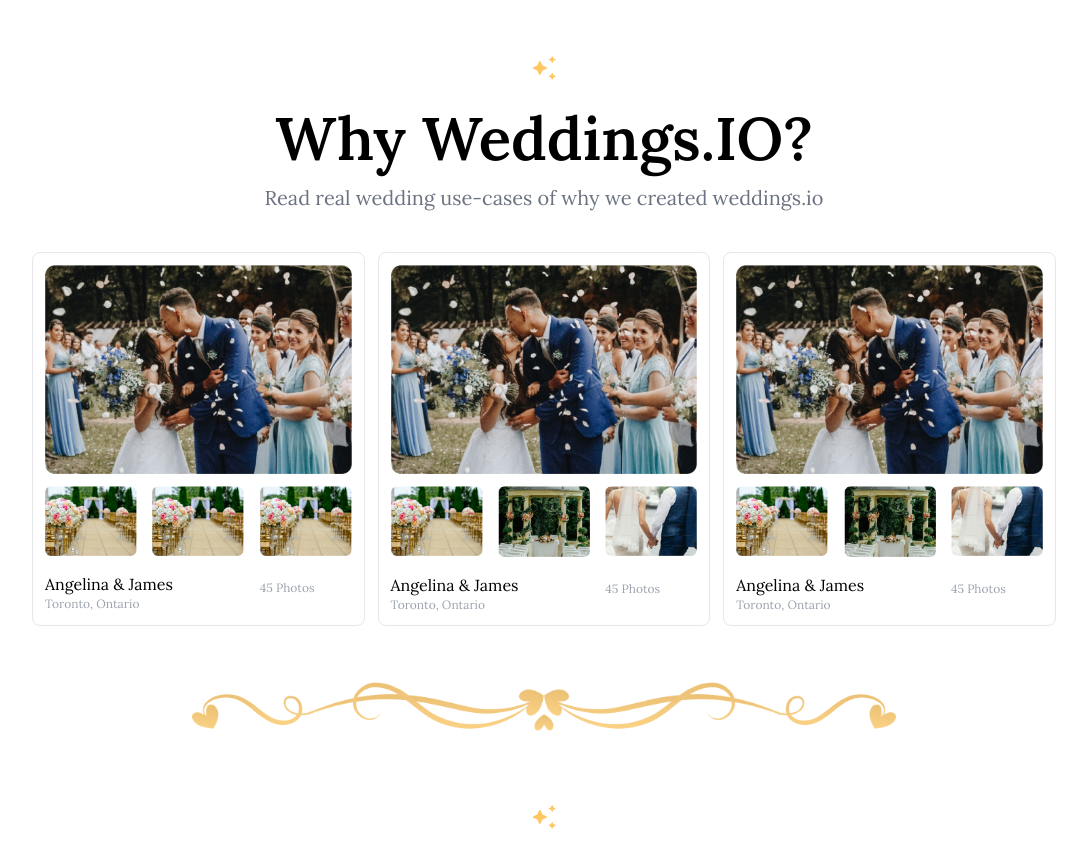
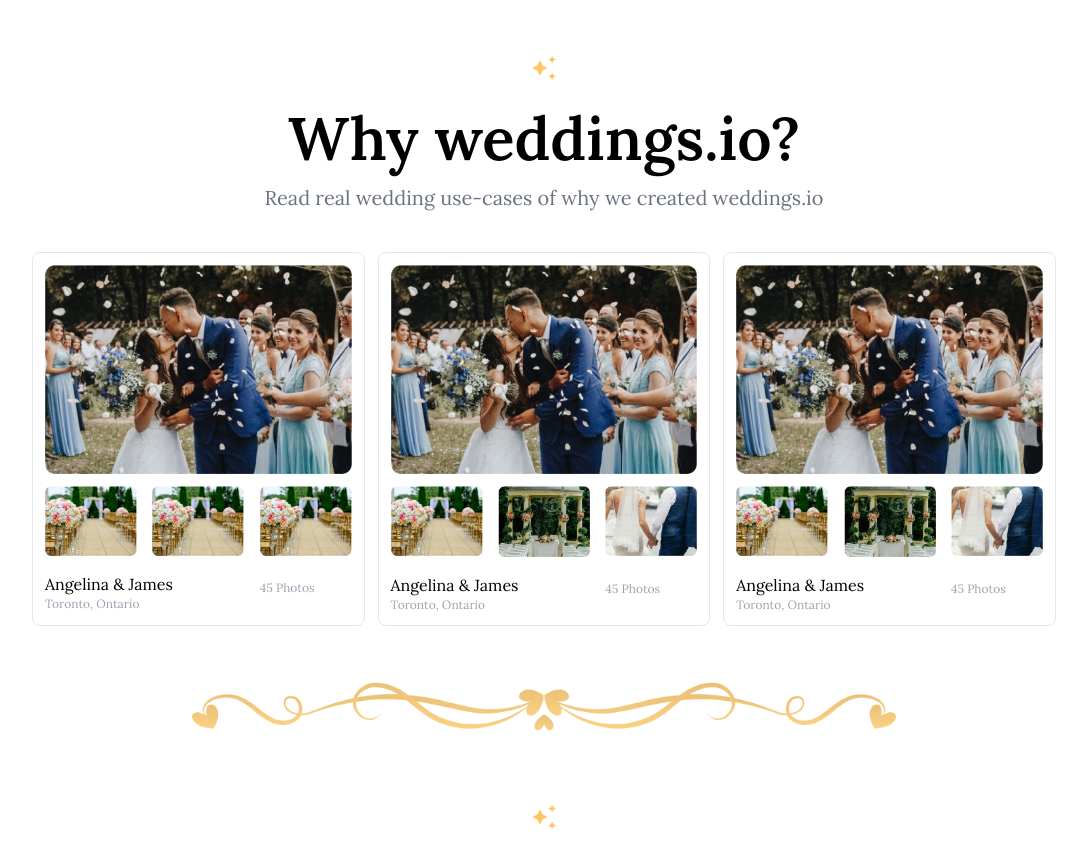
Before and after one commit to Parth-Patadiya/WeddingsIO, a React (Create React App) app: page / in a window 1280 px wide. Shown: the part 3620-4465 px from the top of the page, without its empty margins (96-1183 px from the left). Built offline with nearby package versions, Linux system fonts and the light colour scheme.

Commit message:
Updated Resources scroll and name

```diff
--- a/src/components/WhyWeddingsIo.js
+++ b/src/components/WhyWeddingsIo.js
@@ -4,11 +4,11 @@
 
 const WhyWeddingsIo = () => {
   return (
-    <div className='flex align-middle flex-col items-center justify-center mt-4 h-full'>
+    <div className='flex align-middle flex-col items-center justify-center mt-4 h-full' id='Resources'>
       <div className='w-[80%] flex align-middle flex-col items-center justify-center'>
         <Icon className='w-24 h-7 mb-2.5 mt-10' />
         <h1 className="text-2xl md:text-4xl lg:text-2xl xl:text-6xl font-semibold my-4">
-          Why Weddings.IO?
+          Why weddings.io?
         </h1>
         <div className="text-sm text-gray-500 xl:text-xl mb-10">
           Read real wedding use-cases of why we created weddings.io
```
Also changed, not shown: 2 other files (tests, documents, lock files or other folders).
